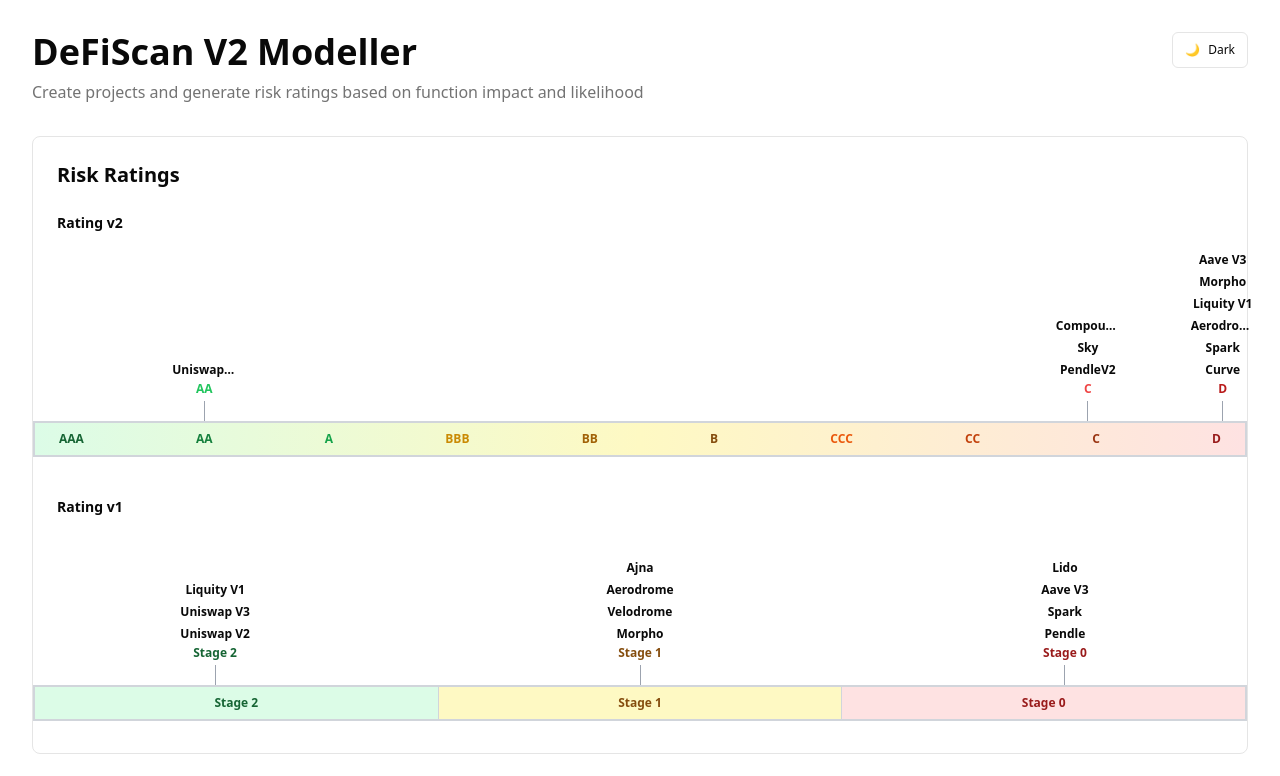
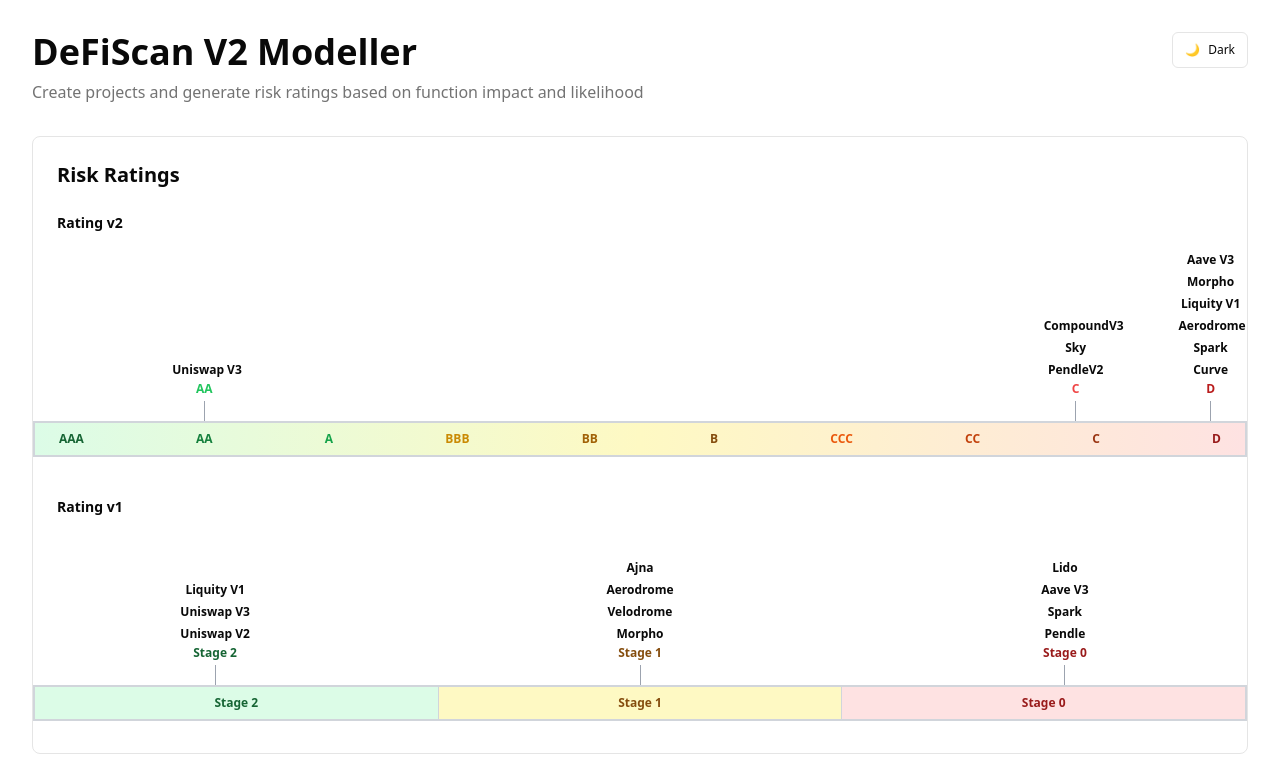
Before and after one commit to yvesbou/defiscan-v2-modeller, a Next.js app: page / in a window 1280 px wide. Shown: the top 776 px of the page. Built offline with nearby package versions, Linux system fonts and the light colour scheme.

Commit message:
remove truncation of names

```diff
--- a/components/FinalRatingsVisualization.tsx
+++ b/components/FinalRatingsVisualization.tsx
@@ -155,7 +155,7 @@
 
                         const finalProjectPosition =
                           projectPosition > 50
-                            ? projectPosition - 2
+                            ? projectPosition - 3
                             : projectPosition + 3;
 
                         // Calculate how many empty rows are above this group
@@ -185,9 +185,7 @@
                                     alignItems: "center",
                                   }}
                                 >
-                                  <span className="truncate w-16">
-                                    {project.name}
-                                  </span>
+                                  <span className="w-16">{project.name}</span>
                                 </div>
                               ))}
                             </div>
@@ -304,9 +302,7 @@
                                 alignItems: "center",
                               }}
                             >
-                              <span className="truncate w-20">
-                                {protocol.name}
-                              </span>
+                              <span className="w-20">{protocol.name}</span>
                             </div>
                           ))}
                         </div>
```
